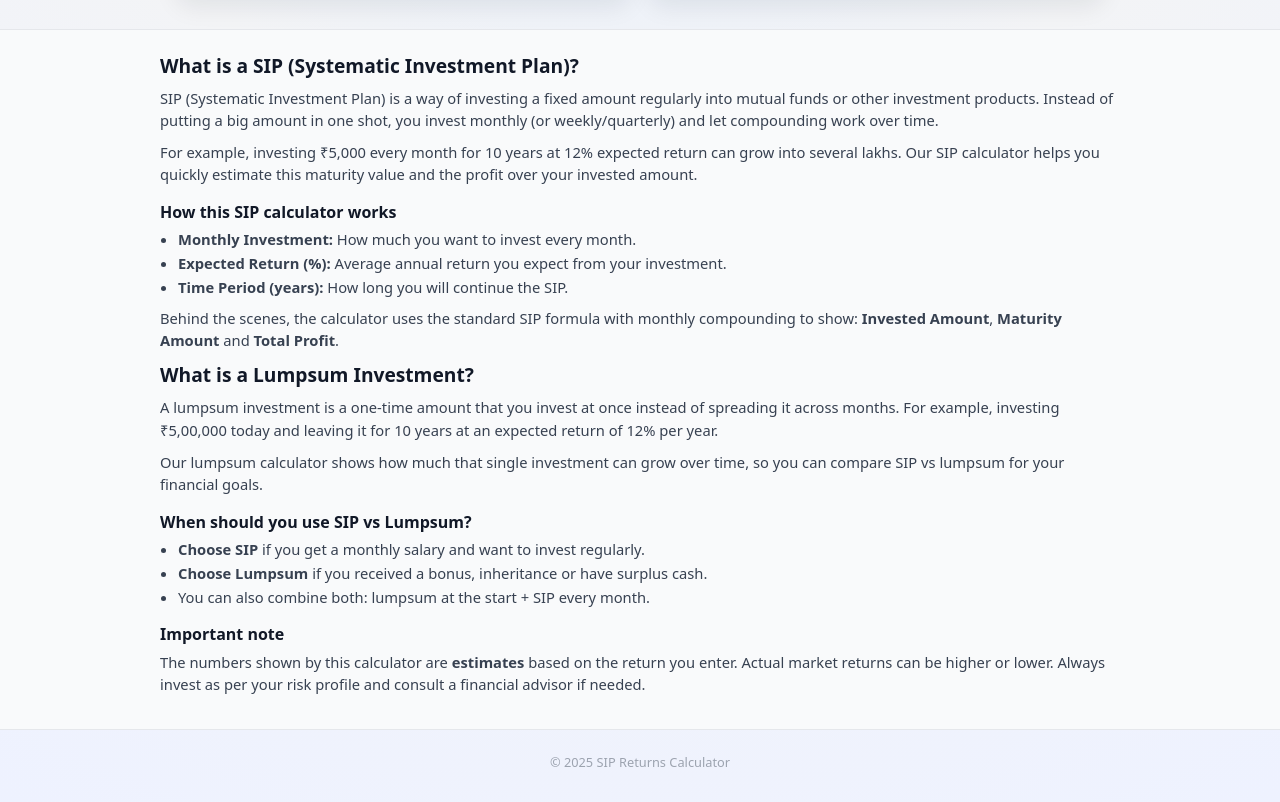
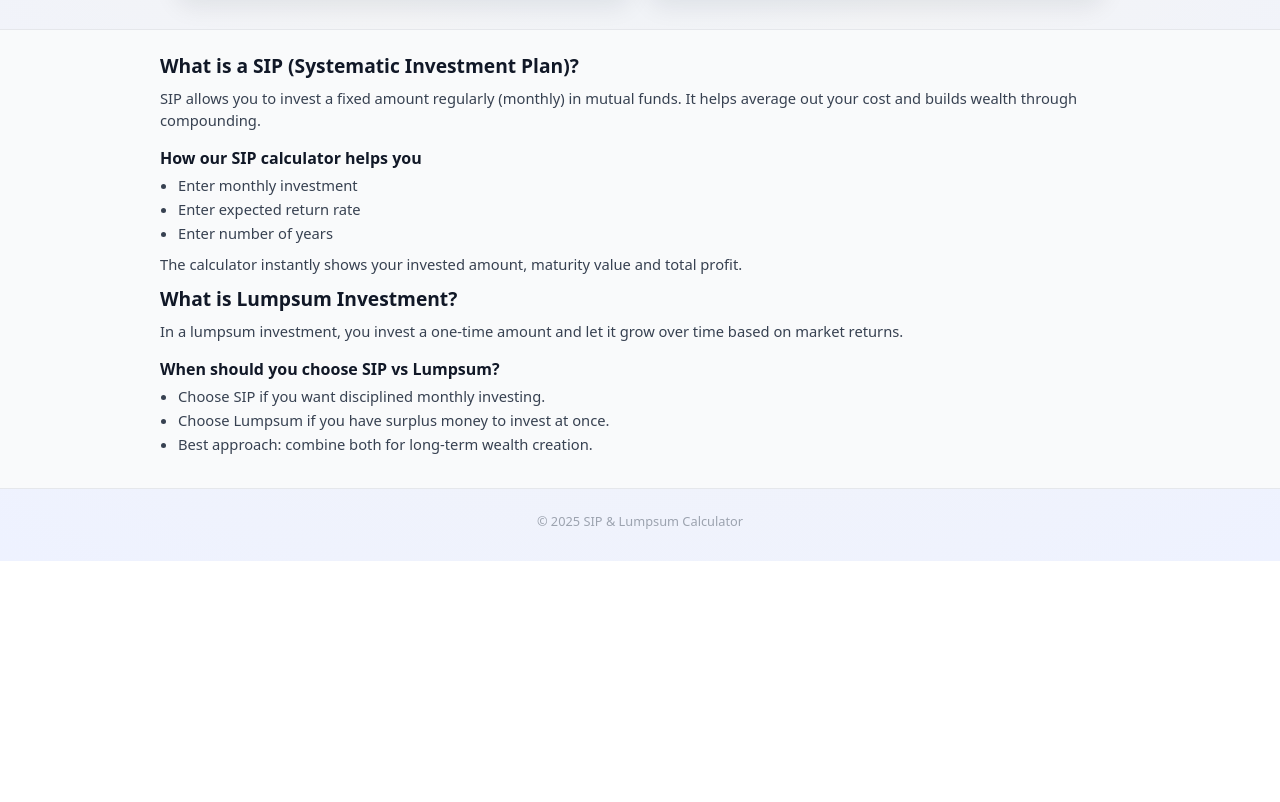
Before and after one commit to Anish8505/sip-frontend, a plain HTML site: page index.html in a window 1280 px wide. Shown: the part 473-1275 px from the top of the page. After the commit the page ends 1034 px from the top, so only its background shows below. Drawn offline with Linux system fonts and the light colour scheme.

Commit message:
Updated index.html with SEO, GA4 and improved UI

```diff
--- a/index.html
+++ b/index.html
@@ -7,9 +7,18 @@
 
     <!-- Basic SEO -->
     <meta name="description"
-          content="Free online SIP and lumpsum calculator. Estimate your mutual fund and investment returns in seconds based on amount, expected return and time period." />
+          content="Free online SIP and lumpsum calculator. Estimate your mutual fund and investment returns instantly based on amount, return rate and investment duration." />
     <meta name="keywords"
-          content="sip calculator, lumpsum calculator, mutual fund calculator, investment calculator, retirement calculator, sip returns" />
+          content="sip calculator, lumpsum calculator, mutual fund calculator, investment calculator, finance tools, sip returns calculator" />
+
+    <!-- Google tag (gtag.js) -->
+    <script async src="https://www.googletagmanager.com/gtag/js?id=G-8CPJLGZ178"></script>
+    <script>
+      window.dataLayer = window.dataLayer || [];
+      function gtag(){dataLayer.push(arguments);}
+      gtag('js', new Date());
+      gtag('config', 'G-8CPJLGZ178');
+    </script>
 
     <link rel="stylesheet" href="styles.css" />
 </head>
@@ -19,18 +28,18 @@
         <div class="hero-inner">
             <h1 class="hero-title">SIP & Lumpsum Returns Calculator</h1>
             <p class="hero-subtitle">
-                Quickly estimate how much your monthly SIP or one-time investment can grow over time.
+                Calculate your future investment value using SIP or one-time lump-sum investment.
             </p>
         </div>
     </header>
 
     <main class="main-layout">
 
-        <!-- SIP CARD -->
+        <!-- SIP Calculator Card -->
         <section class="card">
             <h2 class="card-title">SIP Calculator</h2>
             <p class="card-desc">
-                Calculate the future value of a monthly SIP based on amount, expected return and duration.
+                Estimate the future value of your monthly SIP contributions.
             </p>
 
             <div class="field">
@@ -54,11 +63,11 @@
             <div id="resultBox" class="result-box"></div>
         </section>
 
-        <!-- LUMPSUM CARD -->
+        <!-- Lumpsum Calculator Card -->
         <section class="card">
             <h2 class="card-title">Lumpsum Calculator</h2>
             <p class="card-desc">
-                Check how a one-time investment can grow over the years at a given expected return.
+                Calculate how much your one-time investment will grow in the future.
             </p>
 
             <div class="field">
@@ -84,64 +93,42 @@
 
     </main>
 
-    <!-- 🔽 NEW SEO SECTION STARTS HERE -->
+    <!-- SEO Content Section -->
     <section class="seo-section">
         <div class="seo-inner">
+
             <h2>What is a SIP (Systematic Investment Plan)?</h2>
             <p>
-                SIP (Systematic Investment Plan) is a way of investing a fixed amount regularly
-                into mutual funds or other investment products. Instead of putting a big amount
-                in one shot, you invest monthly (or weekly/quarterly) and let compounding work
-                over time.
-            </p>
-            <p>
-                For example, investing ₹5,000 every month for 10 years at 12% expected return
-                can grow into several lakhs. Our SIP calculator helps you quickly estimate this
-                maturity value and the profit over your invested amount.
+                SIP allows you to invest a fixed amount regularly (monthly) in mutual funds. It helps average out your cost and builds wealth through compounding.
             </p>
 
-            <h3>How this SIP calculator works</h3>
+            <h3>How our SIP calculator helps you</h3>
             <ul>
-                <li><strong>Monthly Investment:</strong> How much you want to invest every month.</li>
-                <li><strong>Expected Return (%):</strong> Average annual return you expect from your investment.</li>
-                <li><strong>Time Period (years):</strong> How long you will continue the SIP.</li>
+                <li>Enter monthly investment</li>
+                <li>Enter expected return rate</li>
+                <li>Enter number of years</li>
             </ul>
             <p>
-                Behind the scenes, the calculator uses the standard SIP formula with monthly compounding
-                to show:
-                <strong>Invested Amount</strong>, <strong>Maturity Amount</strong> and <strong>Total Profit</strong>.
+                The calculator instantly shows your invested amount, maturity value and total profit.
             </p>
 
-            <h2>What is a Lumpsum Investment?</h2>
+            <h2>What is Lumpsum Investment?</h2>
             <p>
-                A lumpsum investment is a one-time amount that you invest at once instead of spreading
-                it across months. For example, investing ₹5,00,000 today and leaving it for 10 years
-                at an expected return of 12% per year.
-            </p>
-            <p>
-                Our lumpsum calculator shows how much that single investment can grow over time, so you
-                can compare SIP vs lumpsum for your financial goals.
+                In a lumpsum investment, you invest a one-time amount and let it grow over time based on market returns.
             </p>
 
-            <h3>When should you use SIP vs Lumpsum?</h3>
+            <h3>When should you choose SIP vs Lumpsum?</h3>
             <ul>
-                <li><strong>Choose SIP</strong> if you get a monthly salary and want to invest regularly.</li>
-                <li><strong>Choose Lumpsum</strong> if you received a bonus, inheritance or have surplus cash.</li>
-                <li>You can also combine both: lumpsum at the start + SIP every month.</li>
+                <li>Choose SIP if you want disciplined monthly investing.</li>
+                <li>Choose Lumpsum if you have surplus money to invest at once.</li>
+                <li>Best approach: combine both for long-term wealth creation.</li>
             </ul>
 
-            <h3>Important note</h3>
-            <p>
-                The numbers shown by this calculator are <strong>estimates</strong> based on the return you enter.
-                Actual market returns can be higher or lower. Always invest as per your risk profile and
-                consult a financial advisor if needed.
-            </p>
         </div>
     </section>
-    <!-- 🔼 NEW SEO SECTION ENDS HERE -->
 
     <footer class="footer">
-        <p>© 2025 SIP Returns Calculator</p>
+        <p>© 2025 SIP & Lumpsum Calculator</p>
     </footer>
 
     <script src="script.js"></script>
```
